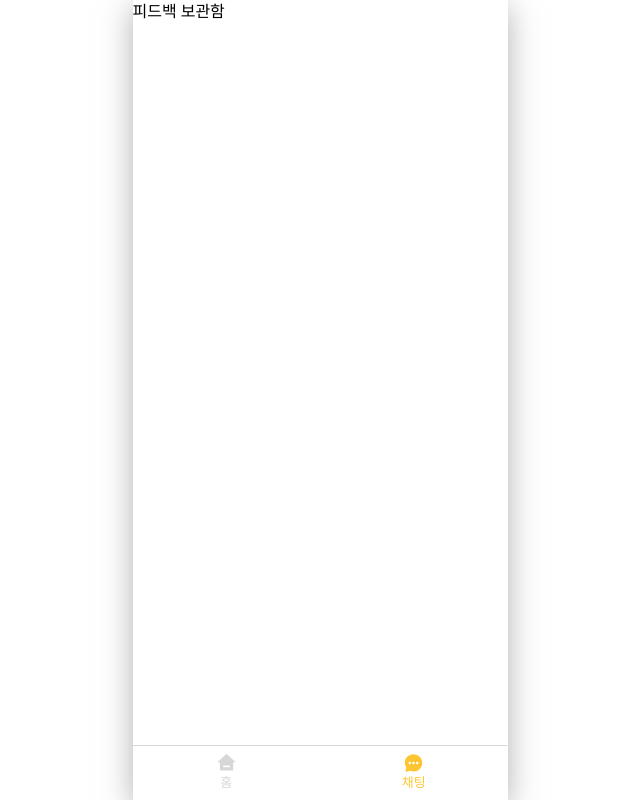
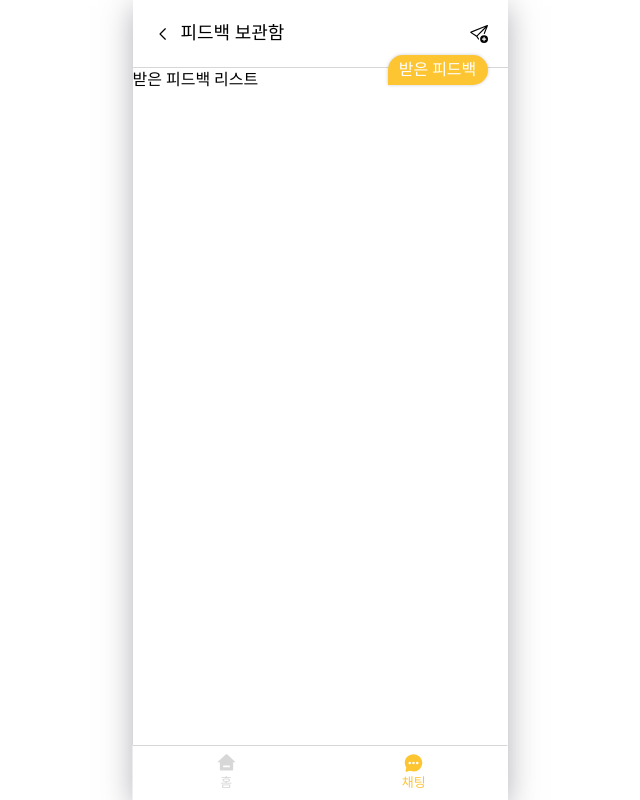
Before and after one commit to 9oormthon-univ/2024_BEOTKKOTTHON_TEAM_21_FE, a React (Create React App) app: page /feedbackstorage in a window 1280 px wide. Shown: the whole page, without its empty margins (320-960 px from the left). Built offline with nearby package versions, Linux system fonts and the light colour scheme; a web font is replaced by a local one.

Commit message:
Feat: 피드백 보관함 UI

```diff
--- a/src/component/WorkspaceBottom.js
+++ b/src/component/WorkspaceBottom.js
@@ -3,44 +3,24 @@ import styled from "styled-components";
 import { RiHome3Fill } from "react-icons/ri";
 import { IoChatbubbleEllipses } from "react-icons/io5";
 import { Navigate, useNavigate } from 'react-router-dom';
-
-const BottomContainer = styled.div`
-  width: 375px;
-  position: fixed;
-  bottom: 0;
-  left: 50%;
-  transform: translate(-50%, 0);
-  display: flex;
-  height: 55px;
-  text-align: center;
-  border-top: 1px solid #D7D7D7;
-`;
-const BottomContent = styled.button`
-  width: 50%;
-  display: flex;
-  flex-direction: column;
-  justify-content: center;
-  align-items:center;
-  font-size: 13px;
-  color: ${props => props.active ? '#FEC533' : '#d7d7d7'};
-`;
+import * as W from "../styles/WorkspaceStyle";
 
 const WorkspaceBottom = ({activeItem}) => {
   const navigate = useNavigate();
 
   return (
     <div>
-      <BottomContainer>
-        <BottomContent active={activeItem === 'home'} onClick={()=>{navigate('/workspacehome')}}>
+      <W.BottomContainer>
+        <W.BottomContent active={activeItem === 'home'} onClick={()=>{navigate('/workspacehome')}}>
           <RiHome3Fill size={20} />
           <span>홈</span>
-        </BottomContent>
+        </W.BottomContent>
 
-        <BottomContent active={activeItem === 'chat'}  onClick={()=>{navigate('/feedbackstorage')}}>
+        <W.BottomContent active={activeItem === 'chat'}  onClick={()=>{navigate('/feedbackstorage')}}>
           <IoChatbubbleEllipses size={20} />
           <span>채팅</span>
-        </BottomContent>
-      </BottomContainer>
+        </W.BottomContent>
+      </W.BottomContainer>
     </div>
   );
 };
--- a/src/pages/WorkSpace/FeedbackStorage.js
+++ b/src/pages/WorkSpace/FeedbackStorage.js
@@ -1,11 +1,34 @@
-import React from 'react';
+import React, { useState } from 'react';
 import WorkspaceBottom from '../../component/WorkspaceBottom';
-import * as W from "../../styles/WorkspaceStyle";
+import { GoChevronLeft } from "react-icons/go";
+import { BsSendPlus } from "react-icons/bs";
+import * as F from "../../styles/Feedback";
+import { useNavigate } from 'react-router-dom';
+import { images } from './../../utils/images';
 
 const FeedbackStorage = () => {
+  // true > 받은 피드백 / false > 보낸 피드백
+  const [feedbackState, SetFeedbackState] = useState(true);
+
   return (
-    <div>
+    <div className='relative'>
       <FeedbackTitle />
+
+      <F.ReceiveBtn
+        onClick={()=>{SetFeedbackState(!feedbackState)}}
+        active={feedbackState === true} >
+        {feedbackState === true ? '받은 피드백' : '보낸 피드백'}
+      </F.ReceiveBtn>
+
+      {/* 피드백 리스트 */}
+      {feedbackState === true ?
+      <F.ReceiveFeedBack>
+        받은 피드백 리스트
+      </F.ReceiveFeedBack> :
+      <F.SendFeedBack>
+        보낸 피드백 리스트
+      </F.SendFeedBack>}
+
       <WorkspaceBottom activeItem={'chat'} />
     </div>
   );
@@ -14,7 +37,33 @@ const FeedbackStorage = () => {
 export default FeedbackStorage;
 
 export const FeedbackTitle = () => {
+  const navigate = useNavigate();
+
   return (
-    <div>피드백 보관함</div>
+    <F.FeedbackTitleBox>
+      <div className='flex items-center'>
+        <GoChevronLeft size={20} onClick={()=>{navigate(-1)}}/>
+        <div className='ml-2'>피드백 보관함</div>
+      </div>
+      <BsSendPlus onClick={()=>{navigate('/')}}/>
+    </F.FeedbackTitleBox>
   )
 }
+
+export const Feedback = () => {
+  return (
+    <F.FeedbackContainer>
+      <F.FeedbackImg>
+        <F.StyledImg src={images.cat} alt='img'/>
+      </F.FeedbackImg>
+
+      <F.FeedbackContent>
+        <div className='flex items-center mb-1'>
+          <div>익명</div>
+          <div className='text-[#acacac] text-[12px] ml-2'>시간</div>
+        </div>
+        <div className='text-[#acacac] text-[15px]'>마지막대화내용</div>
+      </F.FeedbackContent>
+    </F.FeedbackContainer>
+  )
+}
--- /dev/null
+++ b/src/styles/Feedback.js
@@ -0,0 +1,60 @@
+import styled from "styled-components";
+
+export const FeedbackTitleBox = styled.div`
+  display: flex;
+  padding: 20px;
+  justify-content: space-between;
+  align-items: center;
+  border-bottom: 1px solid #d7d7d7;
+  font-size: 18px;
+`
+export const FeedbackContainer = styled.div`
+  display: flex;
+  align-items: center;
+  width: 100%;
+  padding: 10px 10px 10px 30px;
+  border-bottom: 1px solid #d7d7d7;
+`
+export const FeedbackImg = styled.div`
+  width: 20%;
+  margin-right: 15px;
+`
+export const StyledImg = styled.img`
+  width: 70px;
+  height: 70px;
+  border-radius: 50%;
+`
+export const FeedbackContent = styled.div`
+  display: flex;
+  flex-direction: column;
+  flex-grow: 1;
+`
+export const ReceiveFeedBack = styled.div`
+  display: flex;
+  flex-direction: column;
+  flex-grow: 1;
+`
+export const SendFeedBack = styled.div`
+  display: flex;
+  flex-direction: column;
+  flex-grow: 1;
+  `
+export const ReceiveBtn = styled.button`
+  width: 100px;
+  height: 30px;
+  flex-shrink: 0;
+  color: white;
+  position: absolute;
+  top: 55px;
+  right: 20px;
+
+  ${props => props.active === true
+  ?
+  `border-radius: 20px 20px 20px 0px;
+  box-shadow: 0px 0px 3.882px 0px rgba(0, 0, 0, 0.20);
+  background: #FEC533;`
+  :
+  `
+  border-radius: 20px 0px 20px 20px;box-shadow: 0px 0px 3.882px 0px rgba(0, 0, 0, 0.20);
+  background: #FFA680;`
+};`
--- a/src/styles/WorkspaceStyle.js
+++ b/src/styles/WorkspaceStyle.js
@@ -1,8 +1,8 @@
 import styled from "styled-components";
 
+// 워크스페이스 홈
 export const WorkSpaceHomeContainer = styled.div`
 `;
-
 export const Background = styled.div`
   position: absolute;
   z-index: -1;
@@ -55,3 +55,26 @@ export const Modal = styled.div`
   left: 50%;
   transform: translate(-50%, -50%);
 `;
+
+// 하단바
+export const BottomContainer = styled.div`
+  width: 375px;
+  position: fixed;
+  bottom: 0;
+  left: 50%;
+  transform: translate(-50%, 0);
+  display: flex;
+  height: 55px;
+  text-align: center;
+  border-top: 1px solid #D7D7D7;
+  background-color: white;
+`;
+export const BottomContent = styled.button`
+  width: 50%;
+  display: flex;
+  flex-direction: column;
+  justify-content: center;
+  align-items:center;
+  font-size: 13px;
+  color: ${props => props.active ? '#FEC533' : '#d7d7d7'};
+`;
```
